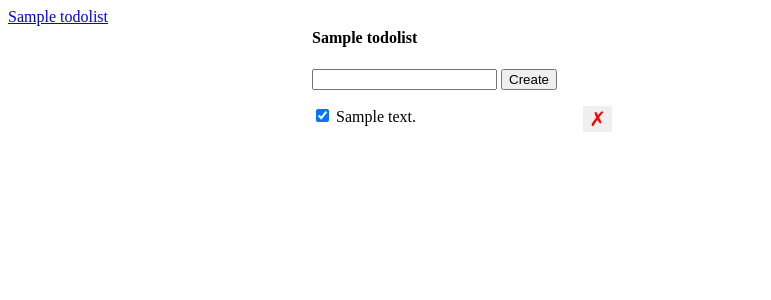
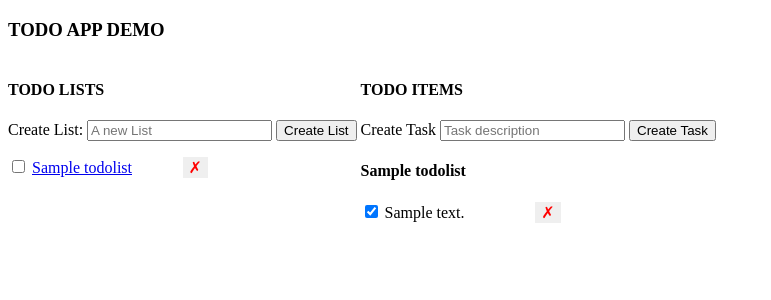
Before and after one commit to seyeogunsina/udacity_fs_todoapp, a Flask app: page /lists/1 in a window 1280 px wide. Shown: the top 300 px of the page, without its empty margins (0-771 px from the left). Run offline with Flask 2, Linux system fonts and the light colour scheme; tables that the repository leaves empty hold one stand-in row (values such as "Sample post").

Commit message:
execute crud on todolists

```diff
--- a/app.py
+++ b/app.py
@@ -1,3 +1,5 @@
+from distutils.log import error
+from sre_constants import SUCCESS
 from flask import Flask, render_template, request, redirect, url_for, jsonify, abort
 from flask_sqlalchemy import SQLAlchemy
 from flask_migrate import Migrate
@@ -16,7 +18,7 @@ class Todo(db.Model):
     list_id = db.Column(db.Integer, db.ForeignKey('todolists.id'), nullable=False)
 
     def __repr__(self):
-        return f'<Todo {self.id} {self.description}>'
+        return f'<Todo ID: {self.id}, description: {self.description}, complete: {self.completed}>'
 
 class TodoList(db.Model):
     __tablename__ = 'todolists'
@@ -24,13 +26,17 @@ class TodoList(db.Model):
     name = db.Column(db.String(), nullable=False)
     todos = db.relationship('Todo', backref='list', lazy=True)
 
+    def __repr__(self):
+        return f'<TodoList ID: {self.id}, name: {self.name}, todos: {self.todos}>'
+
 @app.route('/todos/create', methods=['POST'])
 def create_todo():
     error = False
     body = {}
     try:
         description = request.get_json()['description']
-        todo = Todo(description=description)
+        list_id = request.get_json()['list_id']
+        todo = Todo(description=description, completed=False, list_id=list_id)
         db.session.add(todo)
         db.session.commit()
         body['id'] = todo.id
@@ -43,41 +49,123 @@ def create_todo():
     finally:
         db.session.close()
     if error:
-        abort (400)
+        abort (500)
     else:
         return jsonify(body)
 
+
+
 @app.route('/todos/<todo_id>/set-completed', methods=['POST'])
 def set_completed_todo(todo_id):
+    error = False
     try:
         completed = request.get_json()['completed']
         todo = Todo.query.get(todo_id)
+        print('Todo: ', todo)
         todo.completed = completed
         db.session.commit()
     except:
         db.session.rollback()
+        error = True
+        print(sys.exc_info())
     finally:
         db.session.close()
-    return redirect(url_for('index'))
+    if error:
+        abort(500)
+    else:
+        return redirect(url_for('index'))
 
 @app.route('/todos/<todo_id>/delete', methods=['DELETE'])
 def delete_todo(todo_id):
+    error = False
     try:
-        Todo.query.filter_by(id=todo_id).delete()
+        #Todo.query.filter_by(id=todo_id).delete()
+        todo = Todo.query.get(todo_id)
+        db.session.delete(todo)
         db.session.commit()
     except:
         db.session.rollback()
+        error = True
     finally:
         db.session.close()
-    return jsonify({'success': True})
+    if error:
+        abort(500)
+    else:
+        return jsonify({'success': True})
 
 @app.route('/lists/<list_id>')
 def get_list_todos(list_id):
-    return render_template('index.html',
-    lists = TodoList.query.all(),
-    active_list = TodoList.query.get(list_id),
-    todos=Todo.query.filter_by(list_id=list_id).order_by('id').all())
+    lists = TodoList.query.all()
+    active_list = TodoList.query.get(list_id)
+    todos = Todo.query.filter_by(list_id=list_id).order_by('id').all()
+    return render_template('index.html', todos=todos, lists=lists, active_list=active_list)
 
 @app.route('/')
 def index():
     return redirect(url_for('get_list_todos', list_id=1))
+
+@app.route('/lists/create', methods=['POST'])
+def create_list():
+    error = False
+    body = {}
+    try:
+        name = request.get_json()['name']
+        todolist = TodoList(name=name)
+        db.session.add(todolist)
+        db.session.commit()
+        body['id'] = todolist.id
+        body['name'] = todolist.name
+    except:
+        db.session.rollback()
+        error = True
+        print(sys.exc_info())
+    finally:
+        db.session.close()
+    if error:
+        abort(500)
+    else:
+        return jsonify(body)
+
+@app.route('/lists/<list_id>/delete', methods=['DELETE'])
+def delete_list(list_id):
+    error = False
+    try:
+        list = TodoList.query.get(list_id)
+        for todo in list.todos:
+            db.session.delete(todo)
+
+        db.session.delete(list)
+        db.session.commit()
+    except:
+        db.session.rollback()
+        error = True
+    finally:
+        db.session.close()
+    if error:
+        abort(500)
+    else:
+        return jsonify({'success': True})
+
+@app.route('/lists/<list_id>/set-completed', methods=['POST'])
+def set_completed_list(list_id):
+    error = False
+    try:
+        list = TodoList.query.get(list_id)
+
+        for todo in list.todos:
+            todo.completed = True
+
+        db.session.commit()
+    except:
+        db.session.rollback()
+        error = True
+    finally:
+        db.session.close()
+
+    if error:
+        abort(500)
+    else:
+        return '', 200
+
+if __name__ == '__main__':
+    app.run(debug=True)
--- a/templates/index.html
+++ b/templates/index.html
@@ -1,5 +1,7 @@
-<html>
+<!DOCTYPE html>
+<html lang="en">
     <head>
+        <meta http-equiv="refresh" content="60">
         <title>Todo App</title>
         <style>
             .hidden {
@@ -7,9 +9,8 @@
             }
             ul {
                 list-style: none;
-                padding: 0;
-                margin: 0;
-                width: 300px;
+                padding-left: 0;
+                width: 200px;
             }
             li {
                 clear: both
@@ -21,7 +22,7 @@
                 color: red;
                 float: right;
                 cursor: pointer;
-                font-size: 20px;
+                font-size: 16px;
             }
             .lists-wrapper, .todos-wrapper {
                 display: inline-block;
@@ -30,59 +31,80 @@
         </style>
     </head>
     <body>
+        <h3>TODO APP DEMO</h3>
         <div class="lists-wrapper">
+            <h4>TODO LISTS</h4>
+            <form action="/lists/create" method="POST" id="list-form">
+                <label for="todolist">Create List:</label>
+                <input type="text" name="todolist" id="todolist-input" placeholder="A new List" data-id="{{ active_list.id }}"/>
+                <button type="submit">Create List</button>
+            </form>
             <ul id="lists">
                 {% for list in lists %}
                     <li>
-                        <a href="/lists/{{ list.id }}">
-                            {{ list.name }}
-                        </a>
+                        <input type="checkbox" data-id="{{ list.id }}" class="list-check-completed"/>
+                        <a href="/lists/{{ list.id }}">{{ list.name }}</a>
+                        <button class="delete-list" data-id="{{ list.id }}">&cross;</button>
                     </li>
                 {% endfor %}
             </ul>
         </div>
         <div class="todos-wrapper">
+            <h4>TODO ITEMS</h4>
+            <form id="todo-form" method="post" action="/todos/create">
+                <input type="hidden" id="list-id" value="{{ active_list.id }}" />
+                <label for="description">Create Task</label>
+                <input id="description" type="text" name="description" placeholder="Task description" />
+                <button type="submit">Create Task</button>
+            </form>
+            <div id="error" class="hidden">
+                An error occured, please try again.
+            </div>
             <h4>{{ active_list.name }}</h4>
-            <form id="form" method="post" action="/todos/create">
-                <input type="text" id="description" name="description" />
-                <input type="submit" value="Create" />
-              </form>
-              <div id="error" class="hidden">Something went wrong!</div>
             <ul id="todos">
                 {% for todo in todos %}
                 <li>
-                  <input class="check-completed" data-id="{{ todo.id }}" type="checkbox" {% if todo.completed %} checked {% endif %} />
+                    <input class="todo-check-completed" data-id="{{ todo.id }}" type="checkbox" name="complete" id="complete" {% if todo.completed %} checked {% endif %} />
                     {{ todo.description }}
-                  <button class="delete-button" data-id="{{ todo.id }}">&cross;</button>
+                    <button class="delete-todo" data-id="{{ todo.id }}">&cross;</button>
                 </li>
                 {% endfor %}
             </ul>
         </div>
 
         <script>
-            const deletebtns = document.querySelectorAll('.delete-button');
-            for (let i = 0; i < deletebtns.length; i++){
-                const deletebtn = deletebtns[i];
-                deletebtn.onclick = function(e){
-                    console.log(e);
-                    const todoId = e.target.dataset['id'];
-                    fetch('/todos/' + todoId + '/delete', {
-                        method: 'DELETE',
-                        headers : {
-                            'content-type': 'application/json'
+            let deleteBtns;
+            const listCheckboxes = document.querySelectorAll('.list-check-completed');
+            for (let i = 0; i < listCheckboxes.length; i++) {
+                const checkbox = listCheckboxes[i];
+
+                checkbox.onchange = function(e) {
+                    if (e.target.checked){
+                        const listId = e.target.dataset.id;
+                        fetch('/lists/' + listId + '/set-completed', {
+                            method: 'POST',
+                            headers: {
+                                'Content-Type': 'application/json'
                             }
                         })
-                    .then(function() {
+                        .then(function(jsonResponse) {
                             document.getElementById('error').className = 'hidden';
+                            const todoCheckboxes = document.querySelectorAll('.todo-check-completed');
+                            for (let i = 0; i < todoCheckboxes.length; i++) {
+                                const checkbox = todoCheckboxes[i];
+                                checkbox.checked = True;
+                            }
                         })
                         .catch(function() {
-                        document.getElementById('error').className = '';
+                            document.getElementById('error').className = ''
                         })
                     }
                 }
-            const checkboxes = document.querySelectorAll('.check-completed');
-            for (let i = 0; i < checkboxes.length; i++) {
-                const checkbox = checkboxes[i];
+            }
+
+            const todoCheckboxes = document.querySelectorAll('.todo-check-completed');
+            for (let i = 0; i < todoCheckboxes.length; i++) {
+                const checkbox = todoCheckboxes[i];
                 checkbox.onchange = function(e) {
                     const newCompleted = e.target.checked;
                     const todoId = e.target.dataset['id'];
@@ -103,15 +125,62 @@
                     })
                 }
             }
-            const descInput = document.getElementById('description');
-            document.getElementById('form').onsubmit = function(e) {
+
+            deleteBtns = document.querySelectorAll('.delete-todo')
+            for (let i = 0; i < deleteBtns.length; i++){
+                const deleteBtn = deleteBtns[i];
+                deleteBtn.onclick = function(e){
+                    console.log("Delete event: ", e);
+                    const todoId = e.target.dataset.id;
+                    fetch('/todos/' + todoId + '/delete', {
+                        method: 'DELETE',
+                        headers : {
+                            'content-type': 'application/json'
+                        }
+                    })
+                    .then(function() {
+                        console.log('Parent?', e.target);
+                        const item = e.target.parentElement;
+                        item.remove();
+                        document.getElementById('error').className = 'hidden';
+                    })
+                    .catch(function() {
+                        console.error(e)
+                        document.getElementById('error').className = '';
+                    })
+                }
+            }
+
+            deleteListBtns = document.querySelectorAll('.delete-list');
+            for (let i = 0; i < deleteListBtns.length; i++) {
+                const deleteBtn = deleteListBtns[i];
+                deleteBtn.onclick = function(e) {
+                    console.log("Delete event: ", e);
+                    const listId = e.target.dataset.id;
+                    fetch('/lists/' + listId + '/delete', {
+                        method: 'DELETE'
+                    })
+                    .then(function() {
+                        console.log('Parent?', e.target);
+                        const item = e.target.parentElement;
+                        item.remove();
+                        document.getElementById('error') = 'hidden';
+                        window.location.reload(true);
+                    })
+                    .catch(function(e) {
+                        console.error(e);
+                        document.getElementById("error").className = '';
+                    });
+                };
+            }
+
+            document.getElementById('todo-form').onsubmit = function(e) {
                 e.preventDefault();
-                const desc = descInput.value;
-                descInput.value = '';
                 fetch('/todos/create', {
                     method: 'POST',
                     body: JSON.stringify({
-                        'description': desc,
+                        'description': document.getElementById('description').value,
+                        'list_id': document.getElementById('list_id').value
                     }),
                     headers: {
                         'Content-Type': 'application/json',
@@ -122,30 +191,71 @@
                 })
                 .then(function(jsonResponse) {
                     console.log(jsonResponse);
-                    const li = document.createElement('li');
+                    const liItem = document.createElement('LI');
                     const checkbox = document.createElement('input');
-                    checkbox.className = 'check-completed';
+                    checkbox.className = 'todo-check-completed';
                     checkbox.type = 'checkbox';
                     checkbox.setAttribute('data-id', jsonResponse.id);
-                    li.appendChild(checkbox);
+                    liItem.appendChild(checkbox);
 
                     const text = document.createTextNode(' ' + jsonResponse.description);
-                    li.appendChild(text);
+                    liItem.appendChild(text);
 
                     const deleteBtn = document.createElement('button');
-                    deleteBtn.className = 'delete-button';
+                    deleteBtn.className = 'delete-todo';
                     deleteBtn.setAttribute('data-id', jsonResponse.id);
                     deleteBtn.innerHTML = '&cross;';
-                    li.appendChild(deleteBtn);
+                    liItem.appendChild(deleteBtn);
 
-                    document.getElementById('todos').appendChild(li);
+                    document.getElementById('todos').appendChild(liItem);
                     document.getElementById('error').className = 'hidden';
+                    window.location.reload(true);
                 })
                 .catch(function() {
                     console.error('Error occurred');
                     document.getElementById('error').className = '';
                 })
             }
+
+            document.getElementById('list-form').onsubmit = function(e) {
+                e.preventDefault();
+                fetch('/lists/create', {
+                    method: 'POST',
+                    body: JSON.stringify({
+                        'name': document.getElementById('todolist-input').value
+                    }),
+                    headers: {
+                        'Content-Type': 'application/json'
+                    }
+                })
+                .then(function(response) {
+                    return response.json();
+                })
+                .then(function(jsonResponse) {
+                    const liItem = document.createElement('LI');
+                    const checkbox = document.createElement('input');
+                    checkbox.className = 'list-check-completed';
+                    checkbox.type = 'checkbox';
+                    checkbox.setAttribute('data-id', jsonResponse.id);
+                    liItem.appendChild(checkbox);
+
+                    const text = document.createTextNode(' ' + jsonResponse.name);
+                    liItem.appendChild(text);
+
+                    const deleteBtn = document.createElement('button');
+                    deleteBtn.className = 'delete-list';
+                    deleteBtn.setAttribute('data-id', jsonResponse.id);
+                    deleteBtn.innerHTML = '&cross;';
+                    liItem.appendChild(deleteBtn);
+
+                    document.getElementById('lists').appendChild(liItem);
+                    document.getElementById('error').className = 'hidden';
+                    window.location.reload(true);
+                })
+                .catch(function() {
+                    document.getElementById('error').className = '';
+                })
+            }
         </script>
     </body>
 </html>
```
Lines whose indentation alone changed are shown as unchanged.
